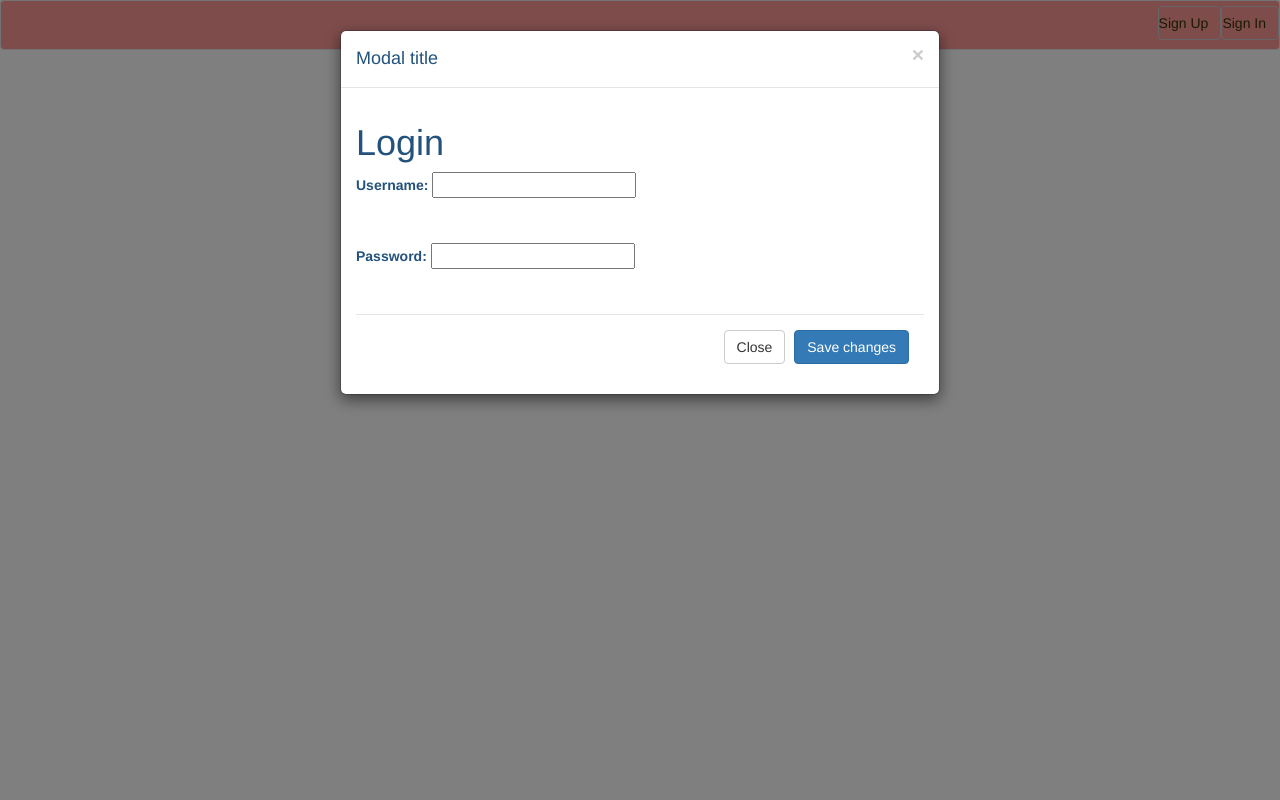
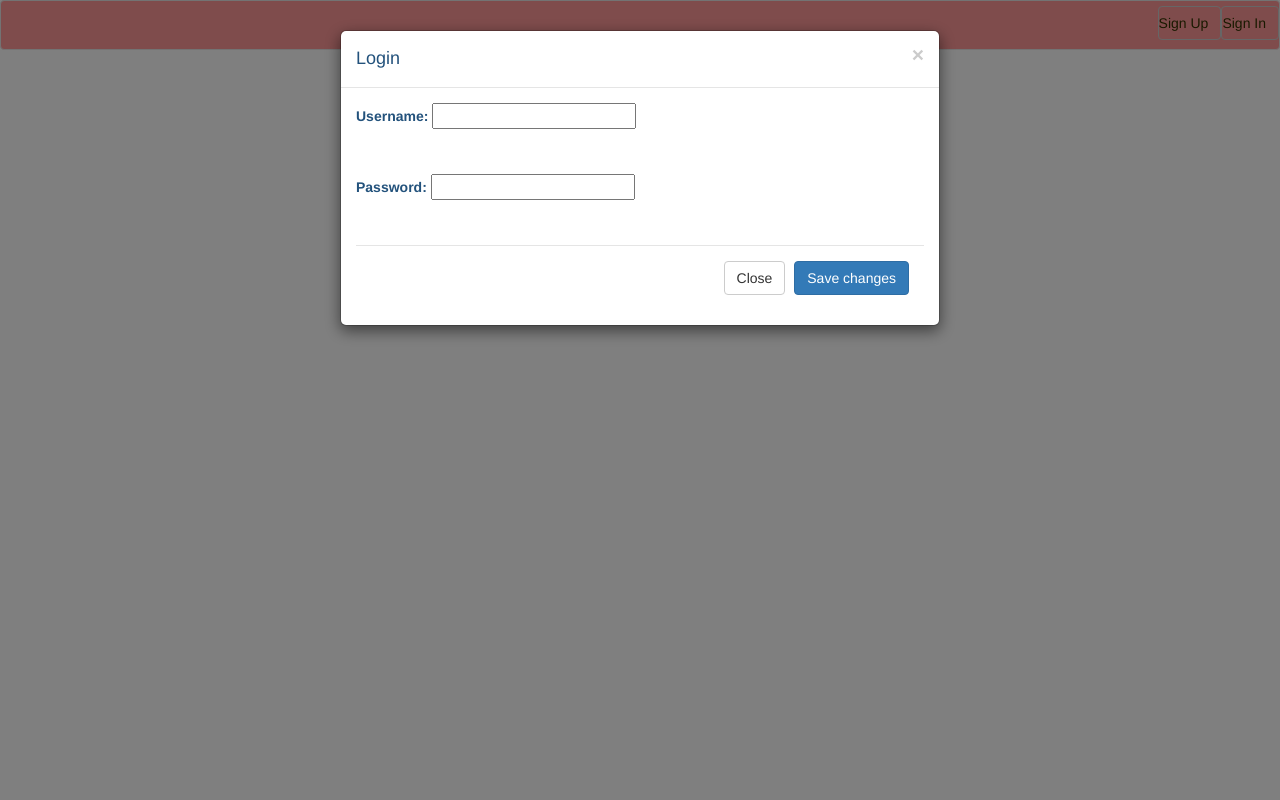
Before and after one commit to rmmistry/BonAppetit, a Flask app: page /recipeform in a window 1280 px wide, after a click on "Sign In". Run offline with Flask 2, Linux system fonts and the light colour scheme; data comes from the database, SQL or seed files in the repository; both versions use the stored data as it was after the commit; some libraries are stand-ins or nearby versions.

Commit message:
Modal header corrected

```diff
--- a/templates/base.html
+++ b/templates/base.html
@@ -67,11 +67,9 @@
             <div class="modal-content">
                 <div class="modal-header">
                     <button type="button" class="close" data-dismiss="modal" aria-label="Close"><span aria-hidden="true">&times;</span></button>
-                    <h4 class="modal-title" id="myModalLabel">Modal title</h4>
+                    <h4 class="modal-title" id="myModalLabel">Login</h4>
                 </div>
                 <div class="modal-body">
-                    <h1>Login</h1>
-
                     <form action="/signin-confirm" method="POST">
                         <div>
                             <label>Username:
@@ -102,7 +100,7 @@
             <div class="modal-content">
                 <div class="modal-header">
                     <button type="button" class="close" data-dismiss="modal" aria-label="Close"><span aria-hidden="true">&times;</span></button>
-                    <h4 class="modal-title" id="myModalLabel">Modal title</h4>
+                    <h4 class="modal-title" id="myModalLabel">Sign up</h4>
                 </div>
                 <div class="modal-body">
                     <form action="/signup-confirm" method="POST">
```
Also changed, not shown: recipedb.db.
